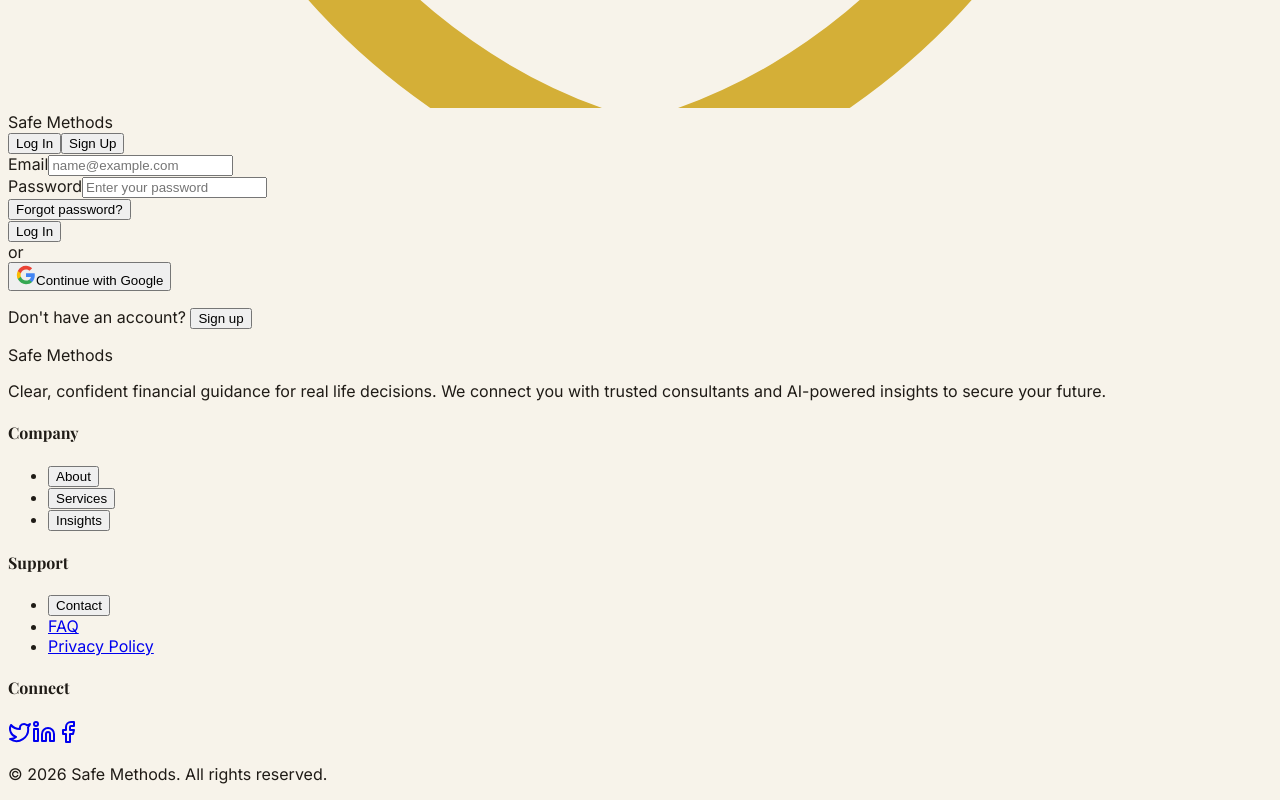
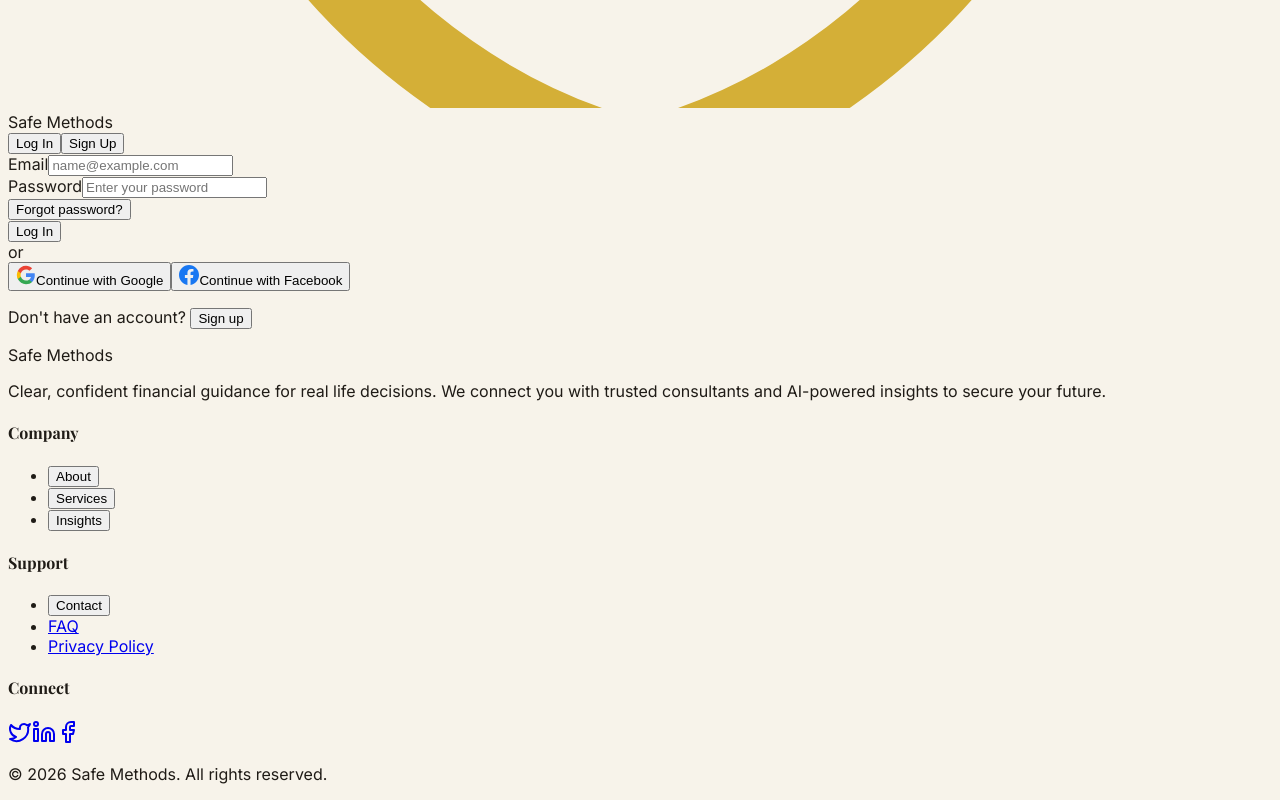
Before and after one commit to itismekittu-ops/Safe_Methods, a React app in the folder src/: page /login in a window 1280 px wide. Shown: the part 1208-2008 px from the top of the page. Built offline with nearby package versions, Linux system fonts and the light colour scheme; no server answers; the HTML template or start-up script is replaced by a standard one; a web font is replaced by a local one.

Commit message:
Updated App.tsx

```diff
--- a/src/App.tsx
+++ b/src/App.tsx
@@ -55,6 +55,7 @@ export function AppRoutes() {
           <Route path="/login" element={<Auth />} />
           <Route path="/account" element={<Account />} />
           <Route path="/reset-password" element={<ResetPassword />} />
+          <Route path="/privacy" element={<PrivacyPolicy />} />
           <Route path="/privacy-policy" element={<PrivacyPolicy />} />
           <Route
             path="/admin/quotes"
--- a/src/lib/auth.tsx
+++ b/src/lib/auth.tsx
@@ -9,6 +9,7 @@ interface AuthContextValue {
   signUp: (email: string, password: string, name: string) => Promise<{ error: string | null }>;
   signIn: (email: string, password: string) => Promise<{ error: string | null }>;
   signInWithGoogle: () => Promise<{ error: string | null }>;
+  signInWithFacebook: () => Promise<{ error: string | null }>;
   signOut: () => Promise<void>;
   resetPassword: (email: string) => Promise<{ error: string | null }>;
   updatePassword: (password: string) => Promise<{ error: string | null }>;
@@ -84,6 +85,15 @@ export function AuthProvider({ children }: { children: React.ReactNode }) {
     return { error: null };
   }, []);
 
+  const signInWithFacebook = useCallback(async () => {
+    const { error } = await supabase.auth.signInWithOAuth({
+      provider: "facebook",
+      options: { redirectTo: `${typeof window !== "undefined" ? window.location.origin : "https://safemethods.com"}/account` },
+    });
+    if (error) return { error: "We couldn't start sign-in. Please try again." };
+    return { error: null };
+  }, []);
+
   const signOut = useCallback(async () => {
     sessionStorage.removeItem("safebot_session_token");
     await supabase.auth.signOut();
@@ -105,7 +115,7 @@ export function AuthProvider({ children }: { children: React.ReactNode }) {
   }, []);
 
   return (
-    <AuthContext.Provider value={{ user, session, loading, signUp, signIn, signInWithGoogle, signOut, resetPassword, updatePassword }}>
+    <AuthContext.Provider value={{ user, session, loading, signUp, signIn, signInWithGoogle, signInWithFacebook, signOut, resetPassword, updatePassword }}>
       {children}
     </AuthContext.Provider>
   );
--- a/src/pages/Auth.tsx
+++ b/src/pages/Auth.tsx
@@ -17,8 +17,14 @@ const GoogleIcon = () => (
   </svg>
 );
 
+const FacebookIcon = () => (
+  <svg width="20" height="20" viewBox="0 0 24 24" fill="none" xmlns="http://www.w3.org/2000/svg">
+    <path d="M24 12c0-6.627-5.373-12-12-12S0 5.373 0 12c0 5.99 4.388 10.954 10.125 11.854V15.469H7.078V12h3.047V9.356c0-3.007 1.792-4.668 4.533-4.668 1.312 0 2.686.234 2.686.234v2.953H15.83c-1.491 0-1.956.925-1.956 1.874V12h3.328l-.532 3.469h-2.796v8.385C19.612 22.954 24 17.99 24 12z" fill="#1877F2" />
+  </svg>
+);
+
 export function Auth() {
-  const { signUp, signIn, signInWithGoogle, resetPassword } = useAuth();
+  const { signUp, signIn, signInWithGoogle, signInWithFacebook, resetPassword } = useAuth();
   const navigate = useNavigate();
 
   const [activeTab, setActiveTab] = useState<"login" | "signup">("login");
@@ -45,6 +51,7 @@ export function Auth() {
   const [signupLoading, setSignupLoading] = useState(false);
   const [signupSuccess, setSignupSuccess] = useState<string | null>(null);
   const [googleLoading, setGoogleLoading] = useState(false);
+  const [facebookLoading, setFacebookLoading] = useState(false);
 
   const handleGoogle = async () => {
     setGoogleLoading(true);
@@ -53,6 +60,16 @@ export function Auth() {
       setLoginError(error);
       setSignupError(error);
       setGoogleLoading(false);
+    }
+  };
+
+  const handleFacebook = async () => {
+    setFacebookLoading(true);
+    const { error } = await signInWithFacebook();
+    if (error) {
+      setLoginError(error);
+      setSignupError(error);
+      setFacebookLoading(false);
     }
   };
 
@@ -325,6 +342,16 @@ export function Auth() {
               <GoogleIcon />
               {googleLoading ? "Connecting..." : "Continue with Google"}
             </Button>
+
+            <Button
+              variant="secondary"
+              className="w-full flex items-center justify-center gap-3 mt-3"
+              onClick={handleFacebook}
+              disabled={facebookLoading}
+            >
+              <FacebookIcon />
+              {facebookLoading ? "Connecting..." : "Continue with Facebook"}
+            </Button>
           </CardBody>
         </Card>
 
```
